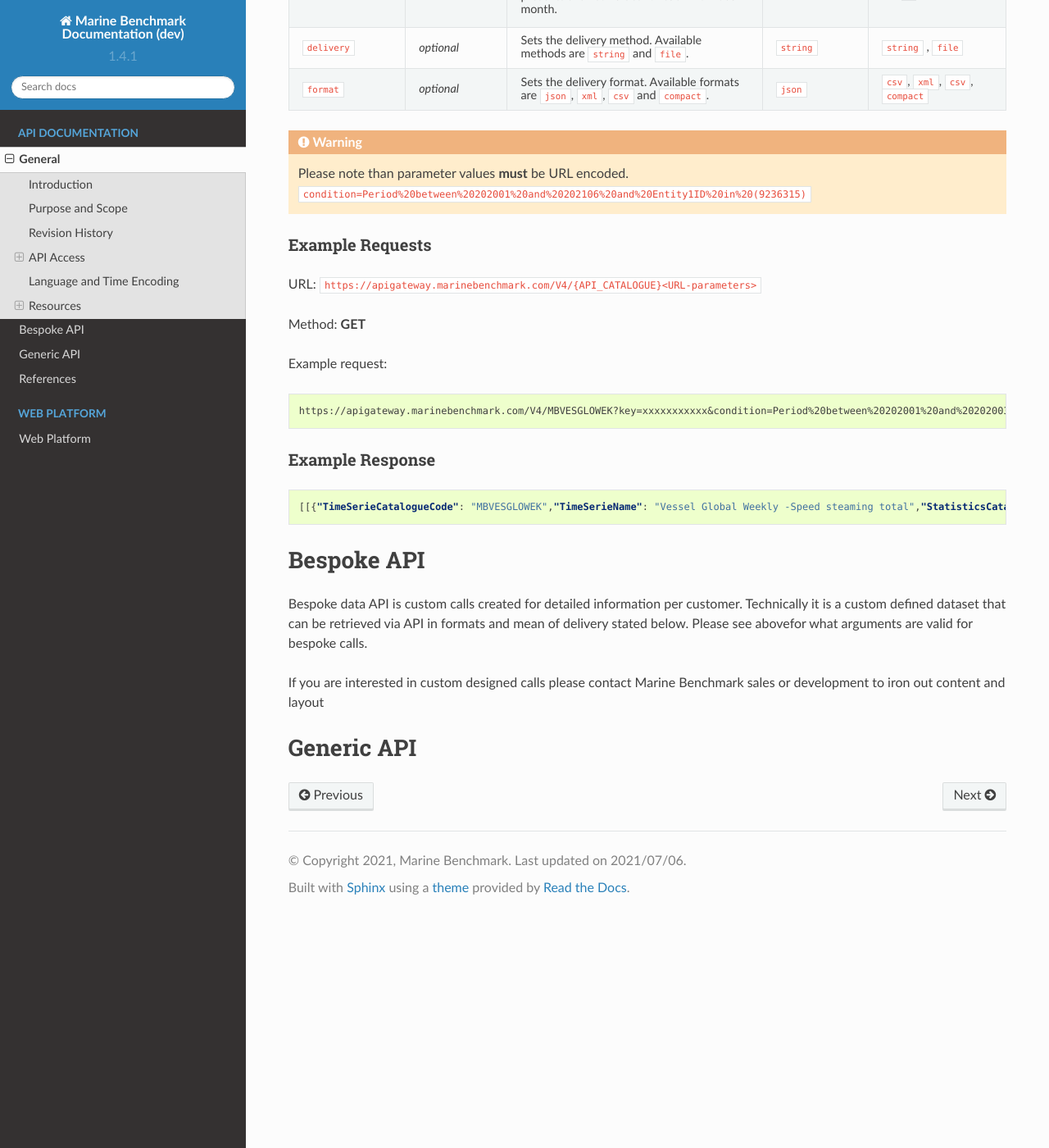
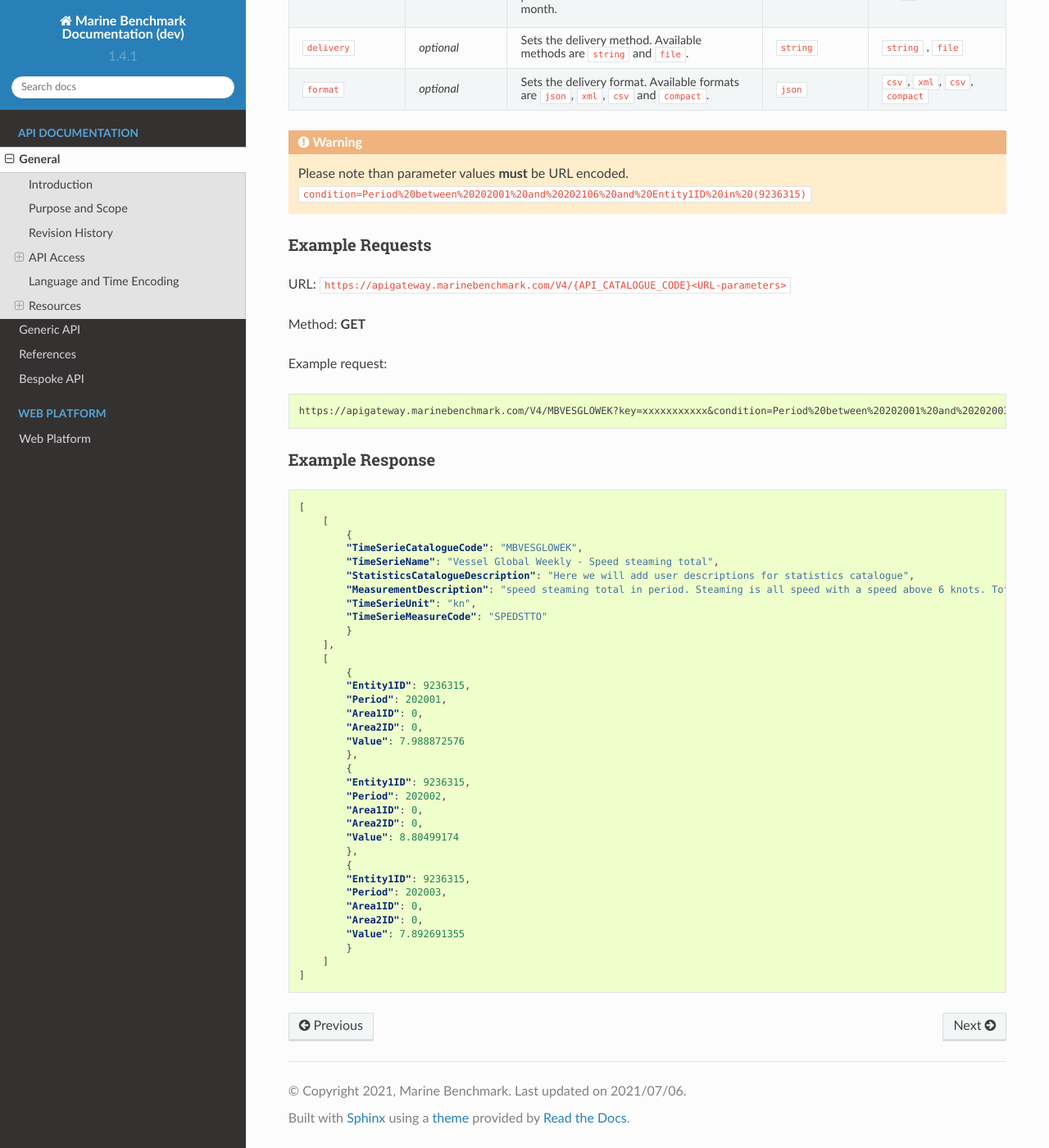
Before and after one commit to lundstrom14/rtd-marine-benchmark, a Sphinx documentation site: the page built from docs/api_docs.rst, in a window 1280 px wide and 1400 px high, scrolled down 3013 px. Shown: the whole window at 82% size. Built offline with Sphinx 7.4.7 and the Read the Docs theme 2.0.0, drawn with Linux system fonts in a browser that asks for light colours.

Commit message:
completed first draft of general section

```diff
--- a/docs/api_docs.rst
+++ b/docs/api_docs.rst
@@ -185,7 +185,7 @@ URL Parameters
 Example Requests
 ------------------------
 
-URL: ``https://apigateway.marinebenchmark.com/V4/{API_CATALOGUE}<URL-parameters>``
+URL: ``https://apigateway.marinebenchmark.com/V4/{API_CATALOGUE_CODE}<URL-parameters>``
 
 Method: **GET**
 
@@ -199,19 +199,38 @@ Example Response
 
 .. code-block:: json
 
-    [[{"TimeSerieCatalogueCode": "MBVESGLOWEK","TimeSerieName": "Vessel Global Weekly -Speed steaming total","StatisticsCatalogueDescription": "","MeasurementDescription": "speed steaming total in period. Steaming is all speed with a speed above 6 knots. Total is speed independent of loaded or unloaded.","TimeSerieUnit": "kn","TimeSerieMeasureCode": "SPEDSTTO"}],[{"Entity1ID": 9236315,"Period": 202001,"Area1ID": 0,"Area2ID": 0,"Value": 7.988872576},{"Entity1ID": 9236315,"Period": 202002,"Area1ID": 0,"Area2ID": 0,"Value": 8.80499174},{"Entity1ID": 9236315,"Period": 202003,"Area1ID": 0,"Area2ID": 0,"Value": 7.892691355}]]
-
-
-
-************************************************
-Bespoke API
-************************************************
-
-Bespoke data API is custom calls created for detailed information per customer. Technically it is a custom defined dataset that can be retrieved via API in formats and mean of delivery stated below. Please see abovefor what arguments are valid for bespoke calls.
-
-If you are interested in custom designed calls please contact Marine Benchmark sales or development to iron out content and layout
-
-
-************************************************
-Generic API
-************************************************
+    [
+        [
+            {
+            "TimeSerieCatalogueCode": "MBVESGLOWEK",
+            "TimeSerieName": "Vessel Global Weekly - Speed steaming total",
+            "StatisticsCatalogueDescription": "Here we will add user descriptions for statistics catalogue",
+            "MeasurementDescription": "speed steaming total in period. Steaming is all speed with a speed above 6 knots. Total is speed independent of loaded or unloaded.",
+            "TimeSerieUnit": "kn",
+            "TimeSerieMeasureCode": "SPEDSTTO"
+            }
+        ],
+        [
+            {
+            "Entity1ID": 9236315,
+            "Period": 202001,
+            "Area1ID": 0,
+            "Area2ID": 0,
+            "Value": 7.988872576
+            },
+            {
+            "Entity1ID": 9236315,
+            "Period": 202002,
+            "Area1ID": 0,
+            "Area2ID": 0,
+            "Value": 8.80499174
+            },
+            {
+            "Entity1ID": 9236315,
+            "Period": 202003,
+            "Area1ID": 0,
+            "Area2ID": 0,
+            "Value": 7.892691355
+            }
+        ]
+    ]
--- a/docs/index.rst
+++ b/docs/index.rst
@@ -11,12 +11,13 @@ Welcome to Marine Benchmark API Configurator Reference v1.4 for Marine Benchmark
 
 
 .. toctree::
-   :maxdepth: 2
+   :maxdepth: 3
    :caption: API Documentation
 
    api_docs
+   api_generic
    api_references
-
+   api_bespoke
 
 .. toctree::
    :maxdepth: 2
```
Also changed, not shown: docs/api_bespoke.rst (added, +10 -0 lines), docs/api_generic.rst (added, +12 -0 lines), 8 other files.
